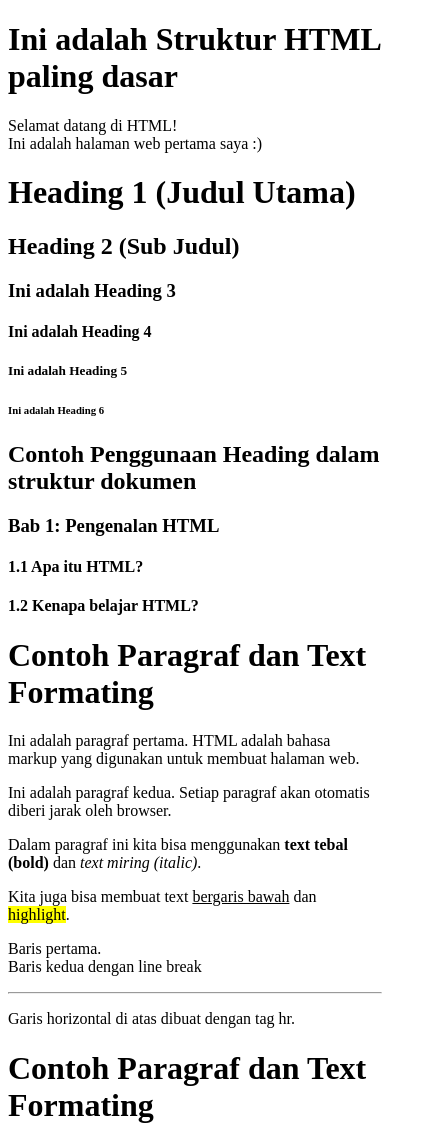
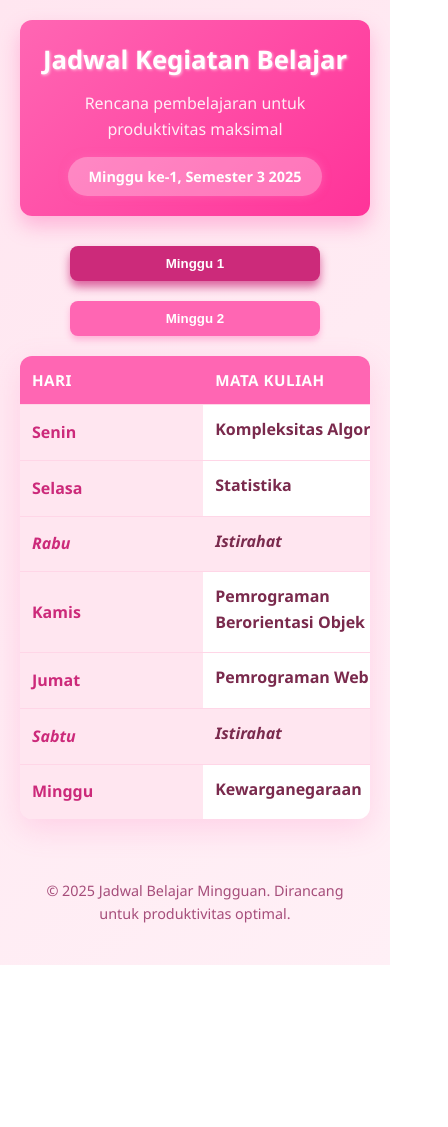
Before and after one commit to 2411102441014-Angelinazakia/jadwal-kegiatan-belajarku, a plain HTML site: page index.html in a window 390 px wide. Shown: the top 1127 px of the page, 448 px wide, since content can reach past the window. After the commit the page ends 965 px from the top, so only its background shows below. Drawn offline with Linux system fonts and the light colour scheme.

Commit message:
Add files via upload

```diff
--- a/index.html
+++ b/index.html
@@ -1,242 +1,418 @@
 <!DOCTYPE html>
 <html lang="id">
 <head>
-  <meta charset="UTF-8">
-  <meta name="viewport" content="width=device-width, initial-scale=1.0">
-  <title>Struktur HTML Dasar</title>
+    <meta charset="UTF-8" />
+    <meta name="viewport" content="width=device-width, initial-scale=1" />
+    <title>Jadwal Kegiatan Belajar</title>
+    <style>
+        /* Reset dan Base Styles */
+        * {
+            margin: 0;
+            padding: 0;
+            box-sizing: border-box;
+        }
+
+        body {
+            font-family: 'Segoe UI', Tahoma, Geneva, Verdana, sans-serif;
+            line-height: 1.6;
+            color: #4a2c3a;
+            background: linear-gradient(135deg, #ffe6f0 0%, #fff0f6 100%);
+            min-height: 100vh;
+            padding: 20px;
+        }
+
+        .container {
+            max-width: 1200px;
+            margin: 0 auto;
+        }
+
+        /* Header Styles */
+        header {
+            text-align: center;
+            margin-bottom: 30px;
+            padding: 30px;
+            background: linear-gradient(135deg, #ff66b3 0%, #ff3399 100%);
+            color: white;
+            border-radius: 12px;
+            box-shadow: 0 10px 20px rgba(255, 102, 179, 0.4);
+        }
+
+        h1 {
+            font-size: 2.8rem;
+            margin-bottom: 10px;
+            text-shadow: 1px 1px 3px rgba(255, 255, 255, 0.6);
+        }
+
+        .subtitle {
+            font-size: 1.2rem;
+            opacity: 0.9;
+            margin-bottom: 15px;
+        }
+
+        .week-info {
+            display: inline-block;
+            background-color: rgba(255, 255, 255, 0.3);
+            padding: 8px 20px;
+            border-radius: 50px;
+            font-weight: 600;
+            color: #fff;
+            box-shadow: 0 0 8px rgba(255, 102, 179, 0.7);
+        }
+
+        /* Navigation */
+        .week-navigation {
+            display: flex;
+            justify-content: center;
+            gap: 20px;
+            margin-bottom: 20px;
+        }
+
+        .week-btn {
+            padding: 12px 25px;
+            background-color: #ff66b3;
+            color: white;
+            border: none;
+            border-radius: 8px;
+            cursor: pointer;
+            transition: all 0.3s ease;
+            font-weight: 600;
+            box-shadow: 0 4px 6px rgba(255, 102, 179, 0.4);
+        }
+
+        .week-btn:hover {
+            background-color: #ff3399;
+            transform: translateY(-2px);
+        }
+
+        .week-btn.active {
+            background-color: #cc2a7a;
+            box-shadow: 0 6px 10px rgba(204, 42, 122, 0.7);
+        }
+
+        /* Schedule Styles */
+        .schedule-container {
+            background: white;
+            border-radius: 12px;
+            overflow: hidden;
+            box-shadow: 0 10px 30px rgba(255, 102, 179, 0.2);
+            margin-bottom: 30px;
+        }
+
+        table {
+            width: 100%;
+            border-collapse: collapse;
+        }
+
+        th, td {
+            padding: 18px;
+            text-align: left;
+            border-bottom: 1px solid #ffd6e7;
+        }
+
+        th {
+            background-color: #ff66b3;
+            color: white;
+            font-weight: 600;
+            text-transform: uppercase;
+            font-size: 0.95rem;
+            letter-spacing: 0.5px;
+        }
+
+        tr:last-child td {
+            border-bottom: none;
+        }
+
+        tr:hover {
+            background-color: #fff0f6;
+            transition: background-color 0.3s ease;
+        }
+
+        .time-column {
+            font-weight: 600;
+            background-color: #ffe6f0;
+            width: 20%;
+            color: #cc2a7a;
+        }
+
+        .day-column {
+            width: 20%;
+        }
+
+        .subject {
+            margin-bottom: 5px;
+            font-weight: 600;
+            color: #7a2a4d;
+        }
+
+        .time-display {
+            font-size: 0.9rem;
+            color: #a64d7a;
+            display: flex;
+            align-items: center;
+        }
+
+        .time-display::before {
+            content: "🕒 ";
+            margin-right: 5px;
+        }
+
+        .break {
+            background-color: #ffe6f0;
+            font-style: italic;
+            color: #cc2a7a;
+            font-weight: 500;
+            text-align: center;
+        }
+
+        /* Footer */
+        footer {
+            text-align: center;
+            margin-top: 40px;
+            padding: 20px;
+            color: #a64d7a;
+            font-size: 0.9rem;
+        }
+
+        /* Responsive Design */
+        @media (max-width: 992px) {
+            th, td {
+                padding: 14px;
+            }
+
+            h1 {
+                font-size: 2.2rem;
+            }
+        }
+
+        @media (max-width: 768px) {
+            .schedule-container {
+                overflow-x: auto;
+            }
+
+            table {
+                min-width: 600px;
+            }
+
+            th, td {
+                padding: 12px;
+            }
+
+            h1 {
+                font-size: 1.8rem;
+            }
+
+            .subtitle {
+                font-size: 1rem;
+            }
+
+            .week-btn {
+                padding: 10px 20px;
+            }
+        }
+
+        @media (max-width: 480px) {
+            header {
+                padding: 20px;
+            }
+
+            h1 {
+                font-size: 1.6rem;
+            }
+
+            .week-info {
+                font-size: 0.9rem;
+            }
+
+            .week-navigation {
+                flex-direction: column;
+                align-items: center;
+            }
+
+            .week-btn {
+                width: 100%;
+                max-width: 250px;
+            }
+        }
+    </style>
 </head>
 <body>
-  <h1>Ini adalah Struktur HTML paling dasar</h1>
-  <p>Selamat datang di HTML! <br> Ini adalah halaman web pertama saya :)</p>
+    <div class="container">
+        <header>
+            <h1>Jadwal Kegiatan Belajar</h1>
+            <p class="subtitle">Rencana pembelajaran untuk produktivitas maksimal</p>
+            <div class="week-info" id="currentWeek">Minggu ke-1, Semester 3 2025</div>
+        </header>
+
+        <div class="week-navigation">
+            <button class="week-btn active" onclick="changeWeek(1)">Minggu 1</button>
+            <button class="week-btn" onclick="changeWeek(2)">Minggu 2</button>
+        </div>
+
+        <div class="schedule-container">
+            <table id="schedule-table">
+                <thead>
+                    <tr>
+                        <th>Hari</th>
+                        <th>Mata Kuliah</th>
+                        <th>Waktu</th>
+                    </tr>
+                </thead>
+                <tbody>
+                    <!-- Data akan diisi oleh JavaScript -->
+                </tbody>
+            </table>
+        </div>
+
+        <footer>
+            <p>© 2025 Jadwal Belajar Mingguan. Dirancang untuk produktivitas optimal.</p>
+        </footer>
+    </div>
+
+    <script>
+        // Data jadwal
+        const weeklySchedule = {
+            1: { // Minggu 1
+                senin: {
+                    matkul: "Kompleksitas Algoritma",
+                    waktu: "14:00 - 16:00"
+                },
+                selasa: {
+                    matkul: "Statistika",
+                    waktu: "10:30 - 13:00"
+                },
+                rabu: {
+                    matkul: "Istirahat",
+                    waktu: "-",
+                    isBreak: true
+                },
+                kamis: {
+                    matkul: "Pemrograman Berorientasi Objek",
+                    waktu: "09:00 - 11:30"
+                },
+                jumat: {
+                    matkul: "Pemrograman Web",
+                    waktu: "18:00 - 20:30"
+                },
+                sabtu: {
+                    matkul: "Istirahat",
+                    waktu: "-",
+                    isBreak: true
+                },
+                minggu: {
+                    matkul: "Kewarganegaraan",
+                    waktu: "12:00 - 13:00"
+                }
+            },
+            2: { // Minggu 2
+                senin: {
+                    matkul: "Kompleksitas Algoritma",
+                    waktu: "13:00 - 15:00"
+                },
+                selasa: {
+                    matkul: "Statistika",
+                    waktu: "09:30 - 12:00"
+                },
+                rabu: {
+                    matkul: "Pemrograman Web Berbasis CMS",
+                    waktu: "17:00 - 18:00"
+                },
+                kamis: {
+                    matkul: "Pemrograman Berorientasi Objek",
+                    waktu: "10:00 - 12:30"
+                },
+                jumat: {
+                    matkul: "Pemrograman Web",
+                    waktu: "17:00 - 19:30"
+                },
+                sabtu: {
+                    matkul: "Istirahat",
+                    waktu: "-",
+                    isBreak: true
+                },
+                minggu: {
+                    matkul: "Istirahat",
+                    waktu: "-",
+                    isBreak: true
+                }
+            }
+        };
+
+        let currentWeek = 1;
+
+        // Fungsi untuk mengisi tabel dengan data jadwal
+        function populateSchedule(week) {
+            const schedule = weeklySchedule[week];
+            const days = ['senin', 'selasa', 'rabu', 'kamis', 'jumat', 'sabtu', 'minggu'];
+            const dayNames = {
+                senin: 'Senin',
+                selasa: 'Selasa',
+                rabu: 'Rabu',
+                kamis: 'Kamis',
+                jumat: 'Jumat',
+                sabtu: 'Sabtu',
+                minggu: 'Minggu'
+            };
+
+            const tbody = document.querySelector('#schedule-table tbody');
+            tbody.innerHTML = ''; // Kosongkan tabel sebelum mengisi ulang
+
+            days.forEach(day => {
+                const row = document.createElement('tr');
+
+                // Kolom hari
+                const dayCell = document.createElement('td');
+                dayCell.className = 'time-column';
+                dayCell.textContent = dayNames[day];
+                row.appendChild(dayCell);
+
+                // Kolom mata kuliah
+                const subjectCell = document.createElement('td');
+                subjectCell.className = 'day-column';
+                const subjectDiv = document.createElement('div');
+                subjectDiv.className = 'subject';
+                subjectDiv.textContent = schedule[day].matkul;
+                subjectCell.appendChild(subjectDiv);
+                row.appendChild(subjectCell);
+
+                // Kolom waktu
+                const timeCell = document.createElement('td');
+                timeCell.className = 'day-column';
+                const timeDiv = document.createElement('div');
+                timeDiv.className = 'time-display';
+                timeDiv.textContent = schedule[day].waktu;
+                timeCell.appendChild(timeDiv);
+                row.appendChild(timeCell);
+
+                // Tambahkan class break jika diperlukan
+                if (schedule[day].isBreak) {
+                    row.classList.add('break');
+                }
+
+                tbody.appendChild(row);
+            });
+        }
+
+        // Fungsi untuk mengubah minggu
+        function changeWeek(week) {
+            currentWeek = week;
+
+            // Update UI untuk minggu yang aktif
+            document.querySelectorAll('.week-btn').forEach(btn => {
+                btn.classList.remove('active');
+            });
+            document.querySelectorAll('.week-btn')[week - 1].classList.add('active');
+
+            // Update teks minggu
+            document.getElementById('currentWeek').textContent = `Minggu ke-${week}, Semester 3 2025`;
+
+            // Update jadwal
+            populateSchedule(week);
+        }
+
+        // Inisialisasi saat halaman dimuat
+        document.addEventListener('DOMContentLoaded', () => {
+            populateSchedule(currentWeek);
+        });
+    </script>
 </body>
 </html>
-
-<!DOCTYPE html>
-<html lang="id">
-<head>
-  <meta charset="UTF-8">
-  <meta name="viewport" content="width=device-width, initial-scale=1.0">
-  <title>Belajar Heading</title>
-</head>
-<body>
-  <h1>Heading 1 (Judul Utama)</h1>
-  <h2>Heading 2 (Sub Judul)</h2>
-  <h3>Ini adalah Heading 3</h3>
-  <h4>Ini adalah Heading 4</h4>
-  <h5>Ini adalah Heading 5</h5>
-  <h6>Ini adalah Heading 6</h6>
-
-  <h2>Contoh Penggunaan Heading dalam struktur dokumen</h2>
-  <h3>Bab 1: Pengenalan HTML</h3>
-  <h4>1.1 Apa itu HTML?</h4>
-  <h4>1.2 Kenapa belajar HTML?</h4>
-</body>
-</html>
-
-<!DOCTYPE html>
-<html lang="id">
-<head>
-    <meta charset="UTF-8">
-    <meta name="viewport" content="width=device-width, initial-scale=1.0">
-    <title>Belajar Paragraf</title>
-</head>
-<body>
-    <h1>Contoh Paragraf dan Text Formating</h1>
-
-    <!-- Paragraf biasa -->
-    <p>
-        Ini adalah paragraf pertama. HTML adalah bahasa markup yang digunakan
-        untuk membuat halaman web.
-    </p>
-
-    <p>
-        Ini adalah paragraf kedua. Setiap paragraf akan otomatis diberi jarak oleh
-        browser.
-    </p>
-
-    <!-- Paragraf dengan text formatting -->
-    <p>
-        Dalam paragraf ini kita bisa menggunakan
-        <strong>text tebal (bold)</strong> dan <em>text miring (italic)</em>.
-    </p>
-
-    <p>
-        Kita juga bisa membuat text <u>bergaris bawah</u> dan
-        <mark>highlight</mark>.
-    </p>
-
-    <!-- Break line -->
-    <p>
-        Baris pertama.<br>Baris kedua dengan line break
-    </p>
-
-    <!-- Horizontal rule -->
-    <hr>
-    <p>Garis horizontal di atas dibuat dengan tag hr.</p>
-</body>
-</html>
-
-<!DOCTYPE html>
-<html lang="id">
-<head>
-    <meta charset="UTF-8">
-    <meta name="viewport" content="width=device-width, initial-scale=1.0">
-    <title>Belajar Paragraf</title>
-</head>
-<body>
-    <h1>Contoh Paragraf dan Text Formating</h1>
-
-    <!-- Paragraf biasa -->
-    <p>
-        Ini adalah paragraf pertama. HTML adalah bahasa markup yang digunakan
-        untuk membuat halaman web.
-    </p>
-
-    <p>
-        Ini adalah paragraf kedua. Setiap paragraf akan otomatis diberi jarak oleh
-        browser.
-    </p>
-</body>
-</html>
-
-<!DOCTYPE html>
-<html lang="id">
-<head>
-    <meta charset="UTF-8">
-    <meta name="viewport" content="width=device-width, initial-scale=1.0">
-    <title>Belajar Text Formatting</title>
-</head>
-<body>
-    <h1>Paragraf dengan Text Formatting</h1>
-
-    <p>
-        Dalam paragraf ini kita bisa menggunakan
-        <strong>text tebal (bold)</strong> dan <em>text miring (italic)</em>.
-    </p>
-
-    <p>
-        Kita juga bisa membuat text <u>bergaris bawah</u> dan
-        <mark>highlight</mark>.
-    </p>
-
-    <!-- Break line -->
-    <p>
-        Baris pertama.<br>Baris kedua dengan line break
-    </p>
-
-    <!-- Horizontal rule -->
-    <hr>
-    <p>Garis horizontal di atas dibuat dengan tag hr.</p>
-</body>
-</html>
-
-<!DOCTYPE html>
-<html lang="id">
-<head>
-    <meta charset="UTF-8">
-    <meta name="viewport" content="width=device-width, initial-scale=1.0">
-    <title>Belajar Link</title>
-</head>
-<body>
-    <h1>Contoh Link dalam HTML</h1>
-
-    <!-- Link eksternal -->
-    <h2>Link Eksternal</h2>
-    <p>
-        Kunjungi <a href="https://www.google.com">Google</a> untuk mencari informasi.
-    </p>
-    <p>
-        Belajar programming di <a href="https://www.w3schools.com">W3Schools</a>.
-    </p>
-
-    <!-- Link dengan target blank (buka di tab baru) -->
-    <h2>Link dengan Target Blank</h2>
-    <p>
-        Buka <a href="https://github.com" target="_blank">GitHub</a> di tab baru.
-    </p>
-</body>
-</html>
-
-<!DOCTYPE html>
-<html lang="id">
-<head>
-    <meta charset="UTF-8">
-    <meta name="viewport" content="width=device-width, initial-scale=1.0">
-    <title>Belajar Link</title>
-</head>
-<body>
-    <h1>Contoh Link dalam HTML</h1>
-
-    <!-- Link eksternal -->
-    <h2>Link Eksternal</h2>
-    <p>
-        Kunjungi <a href="https://www.google.com">Google</a> untuk mencari informasi.
-    </p>
-    <p>
-        Belajar programming di <a href="https://www.w3schools.com">W3Schools</a>.
-    </p>
-
-    <!-- Link dengan target blank (buka di tab baru) -->
-    <h2>Link dengan Target Blank</h2>
-    <p>
-        Buka <a href="https://github.com" target="_blank">GitHub</a> di tab baru.
-    </p>
-</body>
-</html>
-
-<!DOCTYPE html>
-<html lang="id">
-<head>
-    <meta charset="UTF-8">
-    <meta name="viewport" content="width=device-width, initial-scale=1.0">
-    <title>Belajar Gambar</title>
-</head>
-<body>
-    <h1>Contoh Gambar dalam HTML</h1>
-
-    <!-- Gambar dengan alt text -->
-    <h2>Gambar Lokal</h2>
-    <img src="images/sample.jpg" alt="Contoh Gambar" width="300">
-    <p>Gambar di atas adalah contoh gambar lokal dengan lebar 300px.</p>
-
-    <!-- Gambar dengan ukuran berbeda -->
-    <h2>Gambar dengan Ukuran Berbeda</h2>
-    <img src="images/sample.jpg" alt="Gambar Kecil" width="150" height="100">
-    <img src="images/sample.jpg" alt="Gambar Sedang" width="250" height="170">
-
-    <!-- Gambar dari internet -->
-    <h2>Gambar dari Internet</h2>
-    <img src="https://via.placeholder.com/300x200/ACA5F0/FFFFFF?text=Placeholder"
-         alt="Placeholder Image" width="300">
-</body>
-</html>
-
-<!DOCTYPE html>
-<html lang="id">
-<head>
-    <meta charset="UTF-8">
-    <meta name="viewport" content="width=device-width, initial-scale=1.0">
-    <title>Belajar Gambar Lanjutan</title>
-</head>
-<body>
-    <!-- Gambar sebagai link -->
-    <h2>Gambar sebagai Link</h2>
-    <a href="https://www.google.com">
-        <img src="https://via.placeholder.com/200x100/2196F3/FFFFFF?text=Click+Me"
-             alt="Klik gambar ini">
-    </a>
-
-    <!-- Figure dan figcaption -->
-    <h2>Gambar dengan Caption</h2>
-    <figure>
-        <img src="https://via.placeholder.com/400x250/FF8800/FFFFFF?text=Beautiful+Sunset"
-             alt="Sunset" width="400">
-        <figcaption>Pemandangan matahari terbenam yang indah.</figcaption>
-    </figure>
-
-    <!-- Note -->
-    <p><b>Note:</b> Buat folder <code>images</code> jika ingin menggunakan gambar lokal.</p>
-    <p>Untuk gambar lokal, buatlah folder <code>images</code> di dalam folder ini
-       dan masukkan file gambar (<code>sample.jpg</code>).</p>
-</body>
-</html>
```
